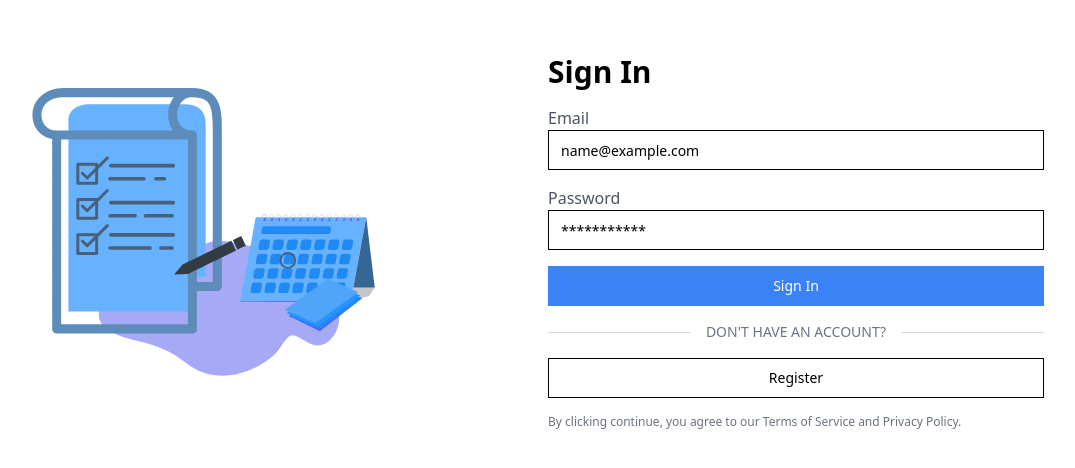
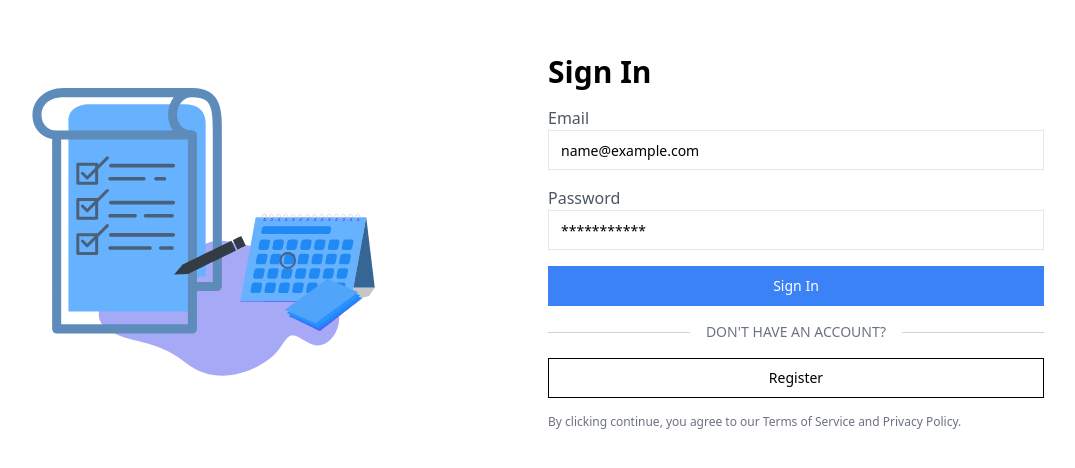
Before and after one commit to MrGhost23/todo-app, a React (Vite) app in the folder client/: page /login in a window 1280 px wide. Shown: the part 174-642 px from the top of the page, without its empty margins (140-1215 px from the left). Built offline with nearby package versions, Linux system fonts and the light colour scheme.

Commit message:
changed: border color in inputs

```diff
--- a/client/src/components/ui/input.tsx
+++ b/client/src/components/ui/input.tsx
@@ -1,6 +1,6 @@
-import * as React from "react"
+import * as React from "react";
 
-import { cn } from "@/lib/utils"
+import { cn } from "@/lib/utils";
 
 export interface InputProps
   extends React.InputHTMLAttributes<HTMLInputElement> {}
@@ -11,15 +11,15 @@
       <input
         type={type}
         className={cn(
-          "flex h-10 w-full rounded-md border border-input bg-background px-3 py-2 text-sm ring-offset-background file:border-0 file:bg-transparent file:text-sm file:font-medium placeholder:text-muted-foreground focus-visible:outline-none focus-visible:ring-2 focus-visible:ring-ring focus-visible:ring-offset-2 disabled:cursor-not-allowed disabled:opacity-50",
+          "flex h-10 w-full rounded-md border border-blate-400 bg-background px-3 py-2 text-sm ring-offset-background file:border-0 file:bg-transparent file:text-sm file:font-medium placeholder:text-muted-foreground focus-visible:outline-none focus-visible:ring-2 focus-visible:ring-ring focus-visible:ring-offset-2 disabled:cursor-not-allowed disabled:opacity-50",
           className
         )}
         ref={ref}
         {...props}
       />
-    )
+    );
   }
-)
-Input.displayName = "Input"
+);
+Input.displayName = "Input";
 
-export { Input }
+export { Input };
```
